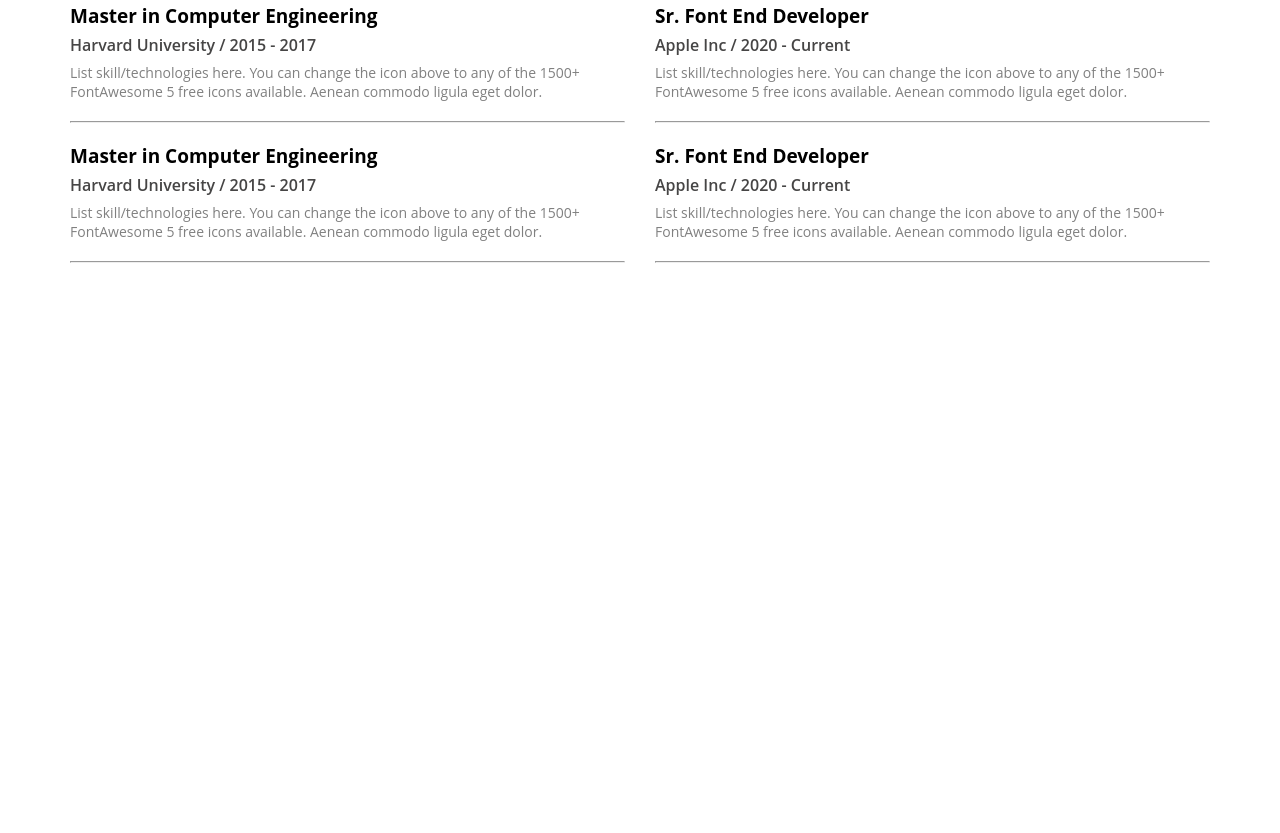
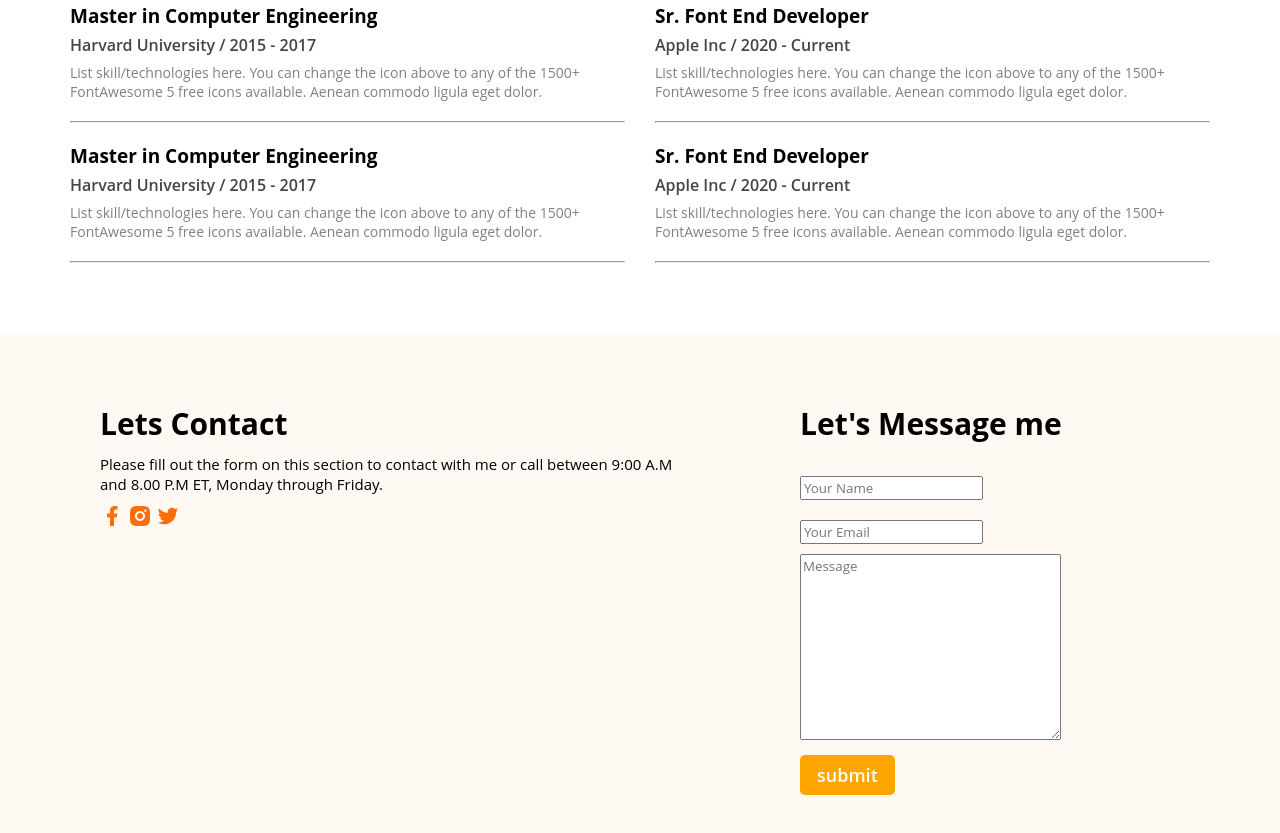
Before and after one commit to AnupomRoyShuvo/developer-portfolio, a plain HTML site: page index.html in a window 1280 px wide. Shown: the part 2299-3132 px from the top of the page. Before the commit the page ends 2632 px from the top, so only its background shows below. Drawn offline with Linux system fonts and the light colour scheme.

Commit message:
footer section

```diff
--- a/index.html
+++ b/index.html
@@ -165,7 +165,36 @@
             </div>
         </section>
     </main>
-    <footer>
+    <footer class="footer-section">
+        <div class="icon-section">
+            <h1 class="footer-title">Lets Contact</h1>
+            <p class="footer-description">
+                Please fill out the form on this section to contact with me or call between 9:00 A.M and 8.00 P.M ET,
+                Monday through Friday.
+            </p>
+            <a href="">
+                <img src="images/icons/facebook.png" alt="facebook">
+            </a>
+            <a href="">
+                <img src="images/icons/insta.png" alt="instagram">
+            </a>
+            <a href="">
+                <img src="images/icons/twitter.png" alt="twitter">
+            </a>
+        </div>
+        <div class="footer-secson">
+            <h1 class="footer-title">Let's Message me</h1>
+            <br>
+            <form>
+                <input type="text" placeholder="Your Name">
+                <br>
+                <input type="email" name="" id="" placeholder="Your Email">
+                <br>
+                <textarea name="" id="" cols="30" rows="10" placeholder="Message"></textarea>
+                <br>
+                <input class="btn" type="submit" value="submit">
+            </form>
+        </div>
 
     </footer>
 </body>
--- a/style.css
+++ b/style.css
@@ -207,3 +207,27 @@ hr {
     color: grey;
     font-size: 14px ;
 }
+/* footer section styles */
+.footer-section {
+    display: flex;
+    gap: 100px;
+    background-color: #FFF8F3;
+    padding:70px 100px;
+}
+.footer-title {
+    font-size: 30px;
+    text-align: left;
+}
+.footer-description {
+    font-size: 15px;
+    width:600px;
+    margin-top: 10px;
+    margin-bottom: 10px;
+}
+input {
+    margin-top: 10px;
+    margin-bottom: 10px;
+}
+.icon-section a {
+    text-decoration: none;
+}
```
